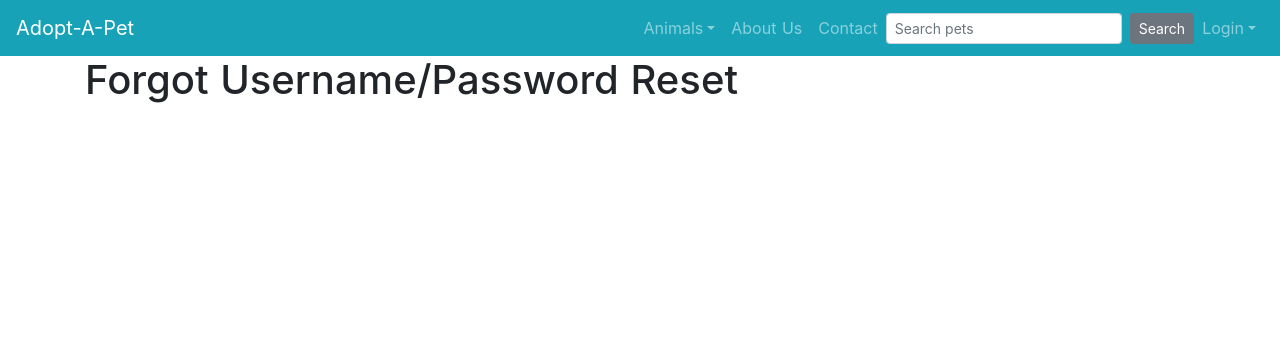
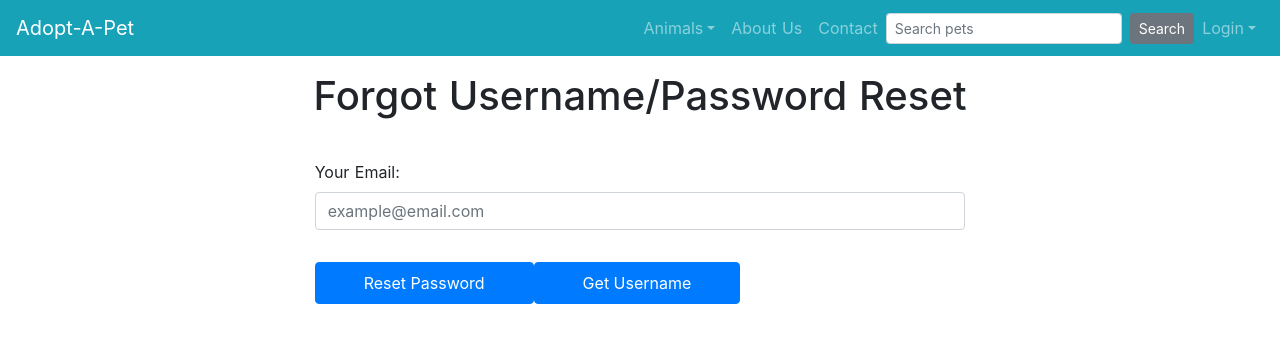
Before and after one commit to will-i-code420/pet-adopt2, a Nuxt app: page /reset in a window 1280 px wide. Shown: the top 342 px of the page. Built offline with nearby package versions, Linux system fonts and the light colour scheme.

Commit message:
centered reset page header, made all components use new forms folder location

```diff
--- a/components/SinglePetCard.vue
+++ b/components/SinglePetCard.vue
@@ -34,7 +34,7 @@
 </template>
 
 <script>
-import ContactForm from '~/components/ContactForm'
+import ContactForm from '~/components/forms/ContactForm'
 
 export default {
   name: 'SinglePetCard',
--- a/pages/contact.vue
+++ b/pages/contact.vue
@@ -16,7 +16,7 @@
 </template>
 
 <script>
-import ContactForm from '~/components/ContactForm'
+import ContactForm from '~/components/forms/ContactForm'
 
 export default {
   components: {
--- a/pages/dashboard/edit-pet/_id/index.vue
+++ b/pages/dashboard/edit-pet/_id/index.vue
@@ -11,7 +11,7 @@
 </template>
 
 <script>
-import EditPetForm from '~/components/EditPetForm'
+import EditPetForm from '~/components/forms/EditPetForm'
 
 export default {
   components: {
--- a/pages/dashboard/index.vue
+++ b/pages/dashboard/index.vue
@@ -62,7 +62,7 @@
 <script>
 import { mapState } from 'vuex'
 import { mapGetters } from 'vuex'
-import AddPetForm from '~/components/AddPetForm'
+import AddPetForm from '~/components/forms/AddPetForm'
 import AllContactsTable from '~/components/AllContactsTable'
 import AllPetsTable from '~/components/AllPetsTable'
 
--- a/pages/index.vue
+++ b/pages/index.vue
@@ -41,7 +41,7 @@
 
 <script>
 import Hero from '~/components/Hero'
-import ContactForm from '~/components/ContactForm'
+import ContactForm from '~/components/forms/ContactForm'
 
 export default {
   components: {
--- a/pages/register.vue
+++ b/pages/register.vue
@@ -16,7 +16,7 @@
 </template>
 
 <script>
-import RegistrationForm from '~/components/RegistrationForm'
+import RegistrationForm from '~/components/forms/RegistrationForm'
 
 export default {
   components: {
--- a/pages/reset.vue
+++ b/pages/reset.vue
@@ -1,9 +1,11 @@
 <template>
   <section id="user-reset">
     <b-container>
-      <b-row>
+      <b-row class="my-3">
         <b-col>
-          <h1>Forgot Username/Password Reset</h1>
+          <h1 class="text-center">
+            Forgot Username/Password Reset
+          </h1>
         </b-col>
       </b-row>
       <b-form-row>
--- a/plugins/global-components.js
+++ b/plugins/global-components.js
@@ -1,7 +1,8 @@
 import Vue from 'vue'
+import Form from '~/components/common/Form'
 
 const components = {
-
+  Form
 }
 
 Object.entries(components).forEach(([name, component]) => {
```
